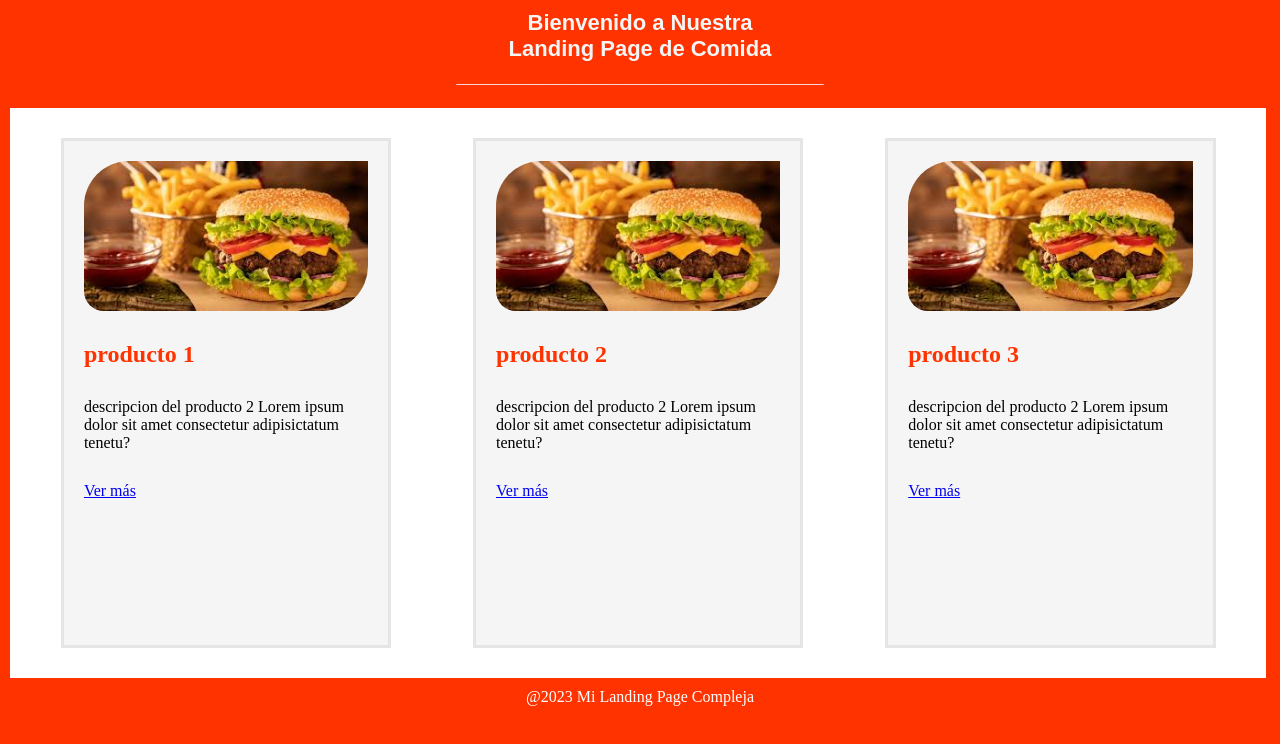
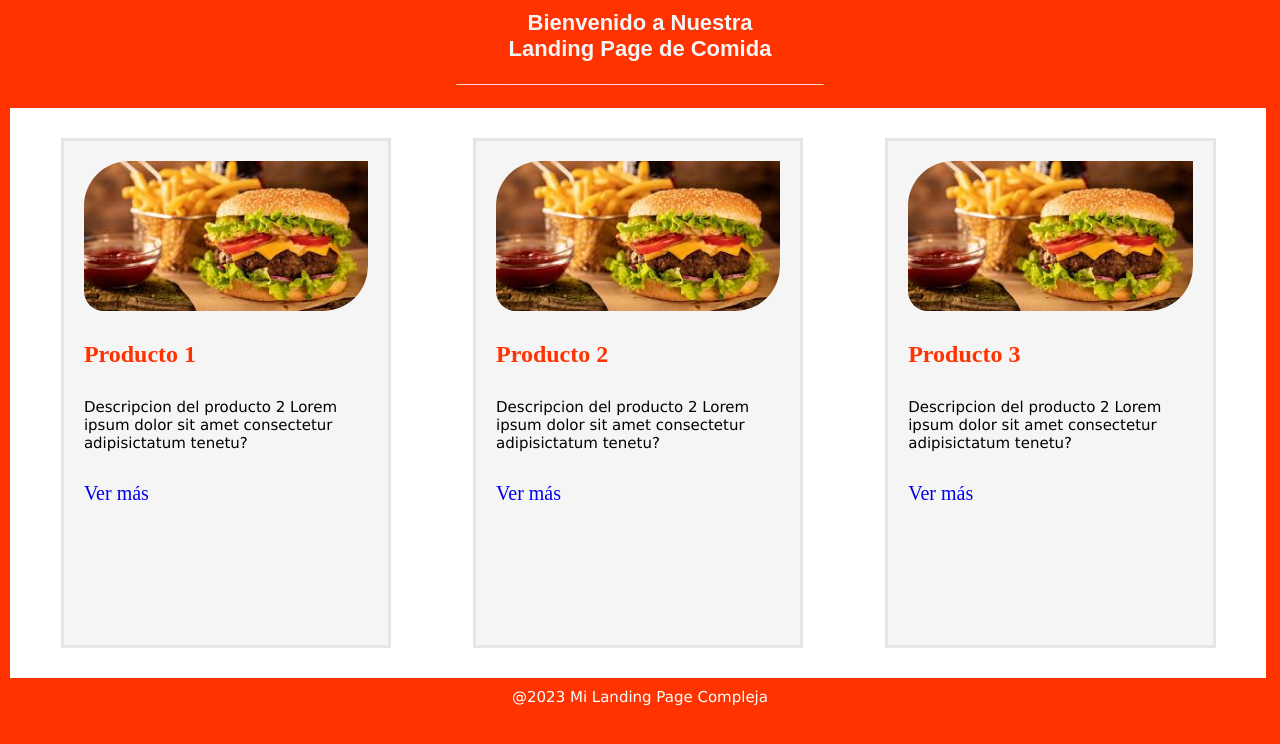
Before and after one commit to AndresGamboa11/semana_5_S_informacion, a plain HTML site: page index.html in a window 1280 px wide. Drawn offline with Linux system fonts and the light colour scheme.

Commit message:
modificación de index y css

```diff
--- a/Styles/style.css
+++ b/Styles/style.css
@@ -65,6 +65,14 @@ a{
 img{
     border-radius: 45px 0px 45px  20px;
 }
+p{
+    font-size: 15px;
+    font-family:'Lucida Sans', 'Lucida Sans Regular', 'Lucida Grande', 'Lucida Sans Unicode', Geneva, Verdana, sans-serif;
+}
+a{
+    text-decoration: none;
+    font-size: 20px;
+}
 footer{
     width: 100%;
     height: 5%;
--- a/index.html
+++ b/index.html
@@ -17,27 +17,27 @@
     <main>
         <section>
             <img  src="img/images.jfif" alt="imagen1" >
-            <h2>producto 1</h2>
+            <h2>Producto 1</h2>
             <p>
-                descripcion  del producto 2 Lorem ipsum dolor sit amet consectetur adipisictatum tenetu?
+                Descripcion  del producto 2 Lorem ipsum dolor sit amet consectetur adipisictatum tenetu?
             </p>
             <a href="#"> Ver más</a>
 
         </section>
         <section>
             <img  src="img/images.jfif" alt="imagen1" >
-            <h2>producto 2</h2>
+            <h2>Producto 2</h2>
             <p>
-                descripcion  del producto 2 Lorem ipsum dolor sit amet consectetur adipisictatum tenetu?
+                Descripcion  del producto 2 Lorem ipsum dolor sit amet consectetur adipisictatum tenetu?
             </p>
             <a href="#"> Ver más</a>
 
         </section>
         <section>
             <img  src="img/images.jfif" alt="imagen1" >
-            <h2>producto 3</h2>
+            <h2>Producto 3</h2>
             <p>
-                descripcion  del producto 2 Lorem ipsum dolor sit amet consectetur adipisictatum tenetu?
+                Descripcion  del producto 2 Lorem ipsum dolor sit amet consectetur adipisictatum tenetu?
             </p>
             <a href="#"> Ver más</a>
 
```
